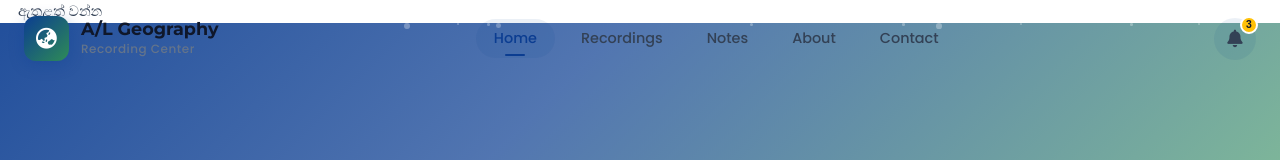
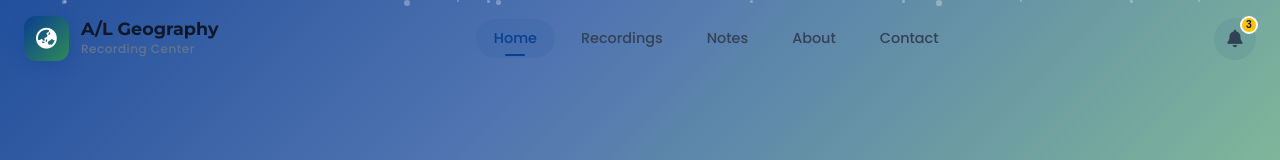
Before and after one commit to Lakiya120/oguruinstute.com, a plain HTML site: page index.html in a window 1280 px wide. Shown: the top 160 px of the page. Drawn offline with Linux system fonts and the light colour scheme.

Commit message:
Remove login link from index.html

```diff
--- a/index.html
+++ b/index.html
@@ -1,4 +1,4 @@
-<a href="login.html" class="nav-link">ඇතුළත් වන්න</a>
+
 <!DOCTYPE html>
 <html lang="en">
 <head>
```
